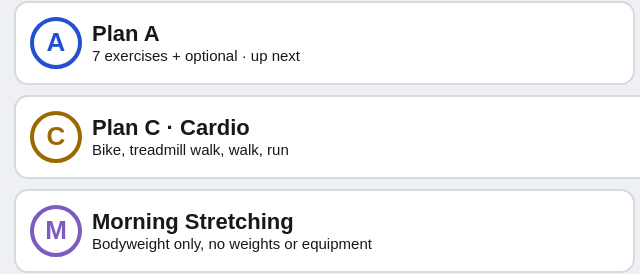
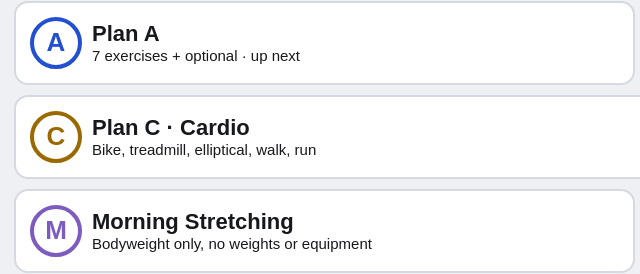
Before and after one commit to pbghamil-source/lift-log, a plain HTML site: page index.html in a window 1280 px wide. Shown: the part 175-449 px from the top of the page, 0-640 px from the left. Drawn offline with Linux system fonts and the light colour scheme.

Commit message:
Add elliptical to Plan C

```diff
--- a/index.html
+++ b/index.html
@@ -45,7 +45,7 @@ input,textarea,select{font:inherit;padding:11px;border:1.5px solid var(--line);b
  <div class="plans">
   <button class="plan a" data-p="A"><div class="ic">A</div><div><b>Plan A</b><span id="pa"></span></div></button>
   <button class="plan b" data-p="B"><div class="ic">B</div><div><b>Plan B</b><span id="pb"></span></div></button>
-  <button class="plan c" data-p="C"><div class="ic">C</div><div><b>Plan C · Cardio</b>Bike, treadmill walk, walk, run</div></button>
+  <button class="plan c" data-p="C"><div class="ic">C</div><div><b>Plan C · Cardio</b>Bike, treadmill, elliptical, walk, run</div></button>
   <button class="plan m" data-p="M"><div class="ic">M</div><div><b>Morning Stretching</b>Bodyweight only, no weights or equipment</div></button>
   <button class="plan t" data-p="T"><div class="ic">T</div><div><b>Out of Town</b>Hotel / no-gym: bodyweight + exercise bar</div></button>
  </div>
@@ -122,7 +122,7 @@ const EX={
 const PLANS={A:{main:["legpress","chest","pulldown","legcurl","shpress","abduct","plank"],opt:["fly","farmer"]},
  B:{main:["legpress","row","incline","backext","legext","calf"],opt:["pallof","stepup"]},
  M:{main:["mreach","mgolf","mhip","msqreach"],opt:[]},T:{main:["bwsquat","barchest","inclpush","pullapart","thigh","plank"],opt:["barlow","bridge","stepup"]}};
-const CARDIO=[{id:"bike",n:"Bike",lv:"Level"},{id:"tread",n:"Treadmill walk",lv:"Speed (mph)"},{id:"walk",n:"Walk",lv:"Distance (mi)"},{id:"run",n:"Run",lv:"Distance (mi) or speed",warn:"Hip resurfacing: get your surgeon's OK before running. Start with short walk/jog intervals on a treadmill; stop for any hip or groin pain."}];
+const CARDIO=[{id:"bike",n:"Bike",lv:"Level"},{id:"tread",n:"Treadmill walk",lv:"Speed (mph)"},{id:"walk",n:"Walk",lv:"Distance (mi)"},{id:"ellip",n:"Elliptical",lv:"Resistance level"},{id:"run",n:"Run",lv:"Distance (mi) or speed",warn:"Hip resurfacing: get your surgeon's OK before running. Start with short walk/jog intervals on a treadmill; stop for any hip or groin pain."}];
 const $=s=>document.querySelector(s),$$=s=>[...document.querySelectorAll(s)];
 const KEY="liftlog_v1";
 function seed(){const W=(id,date,plan,entries)=>({id,date,plan,entries});const E=(ex,name,sets,note)=>({ex,name,sets:sets.map(([w,r])=>({w,r})),note:note||""});
```
